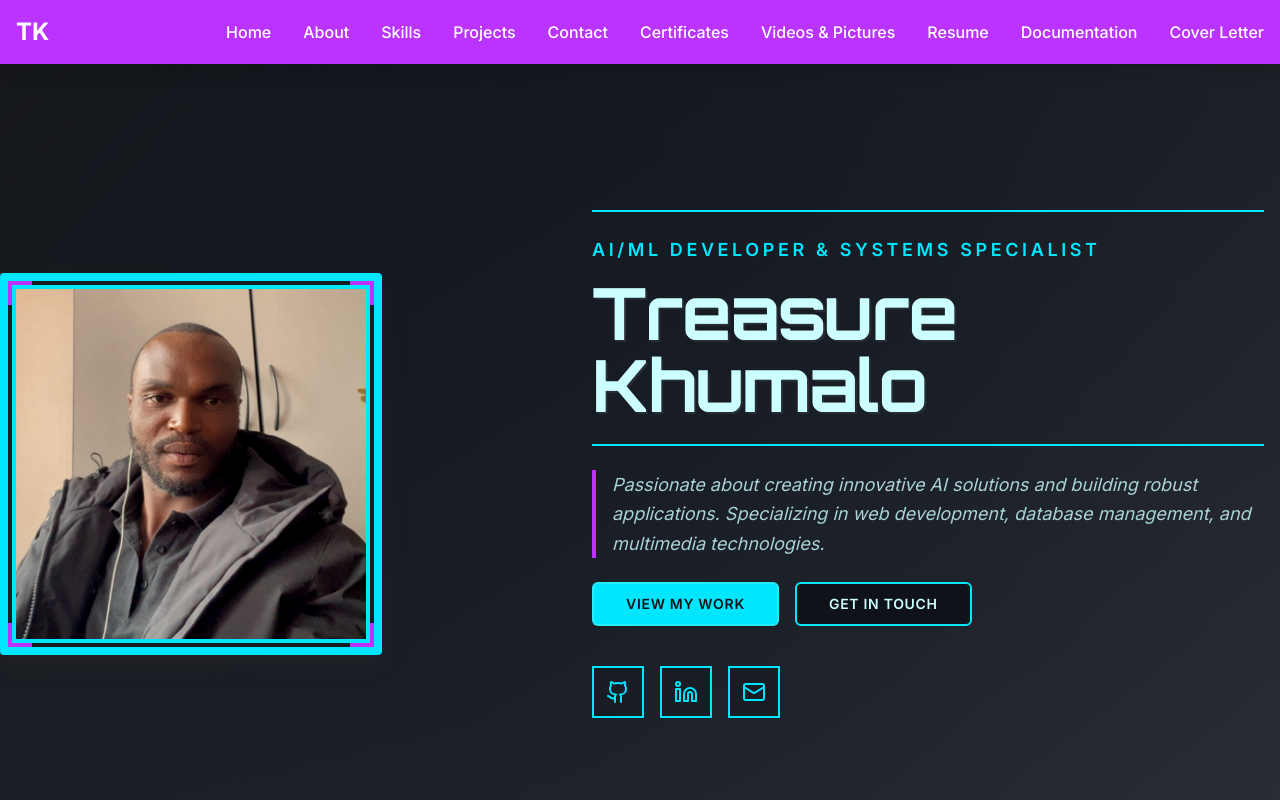
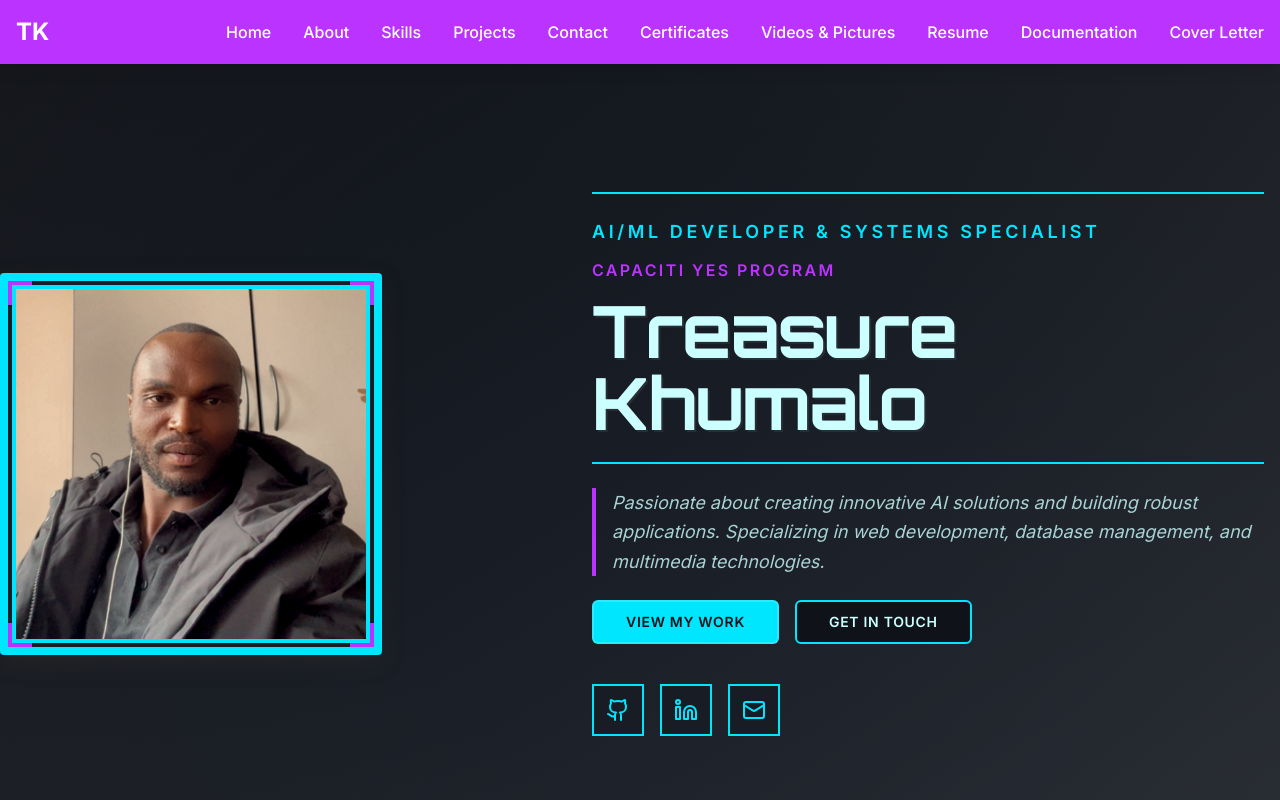
Before and after one commit to TTKhumalo/treasurekhumaloportfolio, a React (Vite) app: page / in a window 1280 px wide. Built offline with nearby package versions, Linux system fonts and the light colour scheme; the HTML template or start-up script is replaced by a standard one.

Commit message:
Add Capaciti Yes Program to title

```diff
--- a/src/components/Hero.tsx
+++ b/src/components/Hero.tsx
@@ -41,6 +41,9 @@ const Hero = () => {
             <div className="space-y-3 border-y-2 border-primary py-6">
               <p className="text-primary font-semibold text-lg tracking-[0.2em] uppercase animate-fade-in" style={{ fontVariant: 'small-caps' }}>
                 AI/ML Developer & Systems Specialist
+              </p>
+              <p className="text-accent font-semibold text-base tracking-[0.15em] uppercase animate-fade-in" style={{ fontVariant: 'small-caps' }}>
+                CAPACITi Yes Program
               </p>
               <h1 className="text-5xl lg:text-7xl font-bold text-foreground animate-slide-up leading-tight" style={{ textShadow: '2px 2px 0px hsl(var(--muted))' }}>
                 Treasure Khumalo
```
